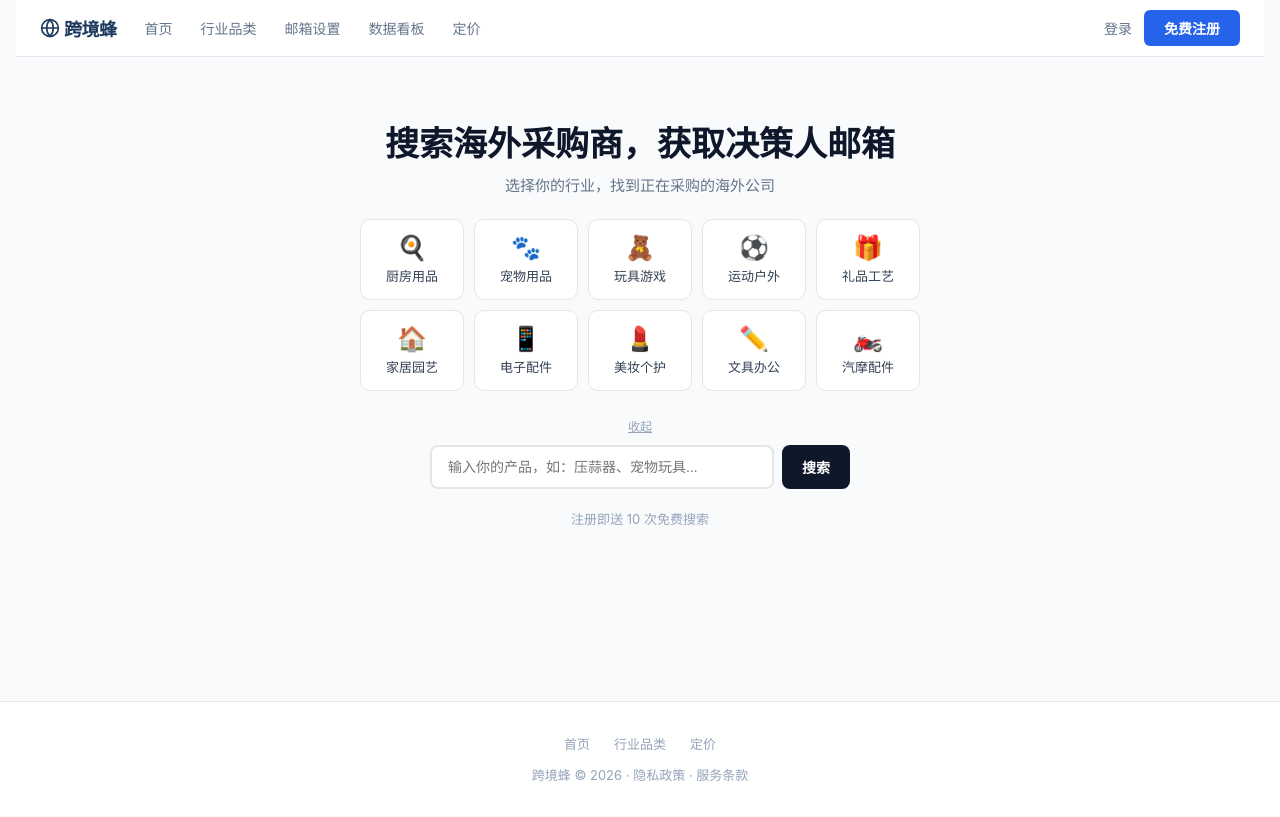
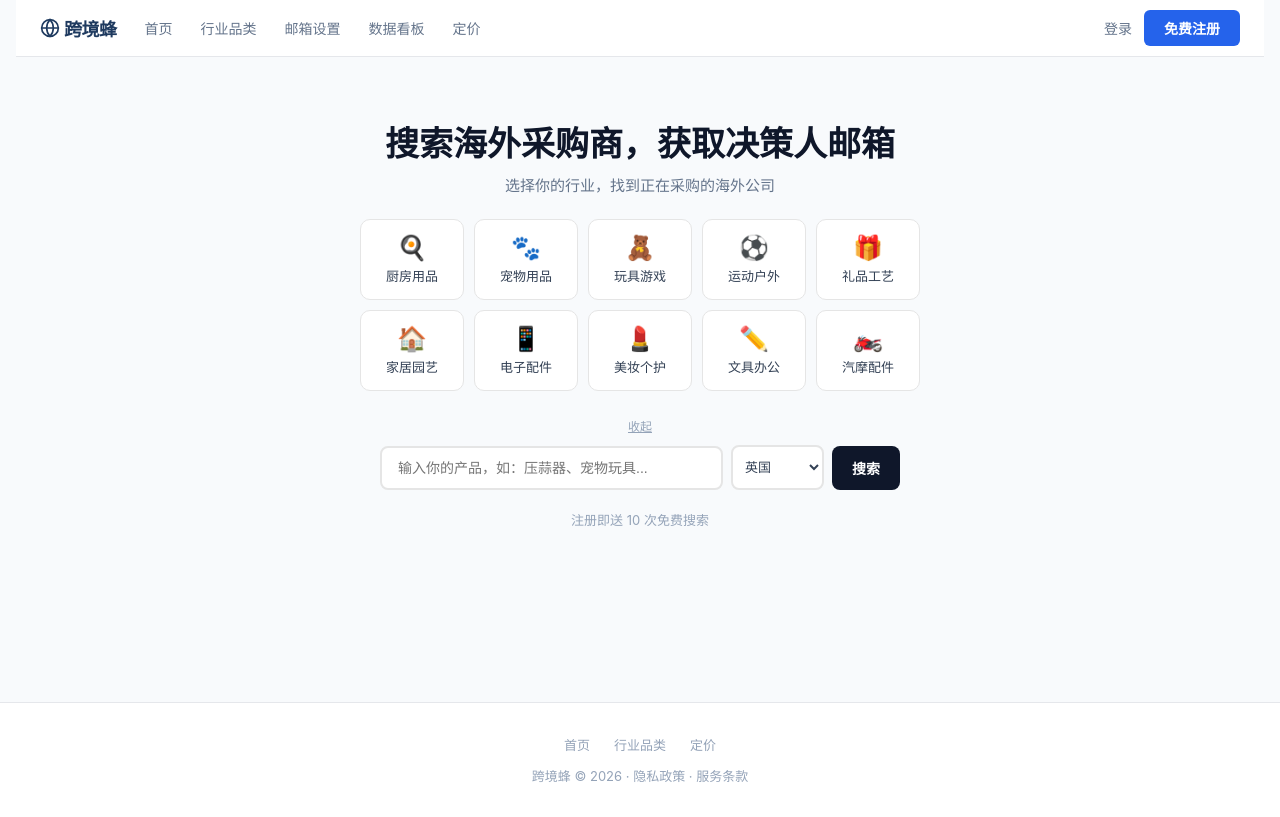
Before and after one commit to 321347/b2b-trade, a Next.js app: page / in a window 1280 px wide. Built offline with nearby package versions, Linux system fonts and the light colour scheme.

Commit message:
自定义搜索增加目标市场区域选择器

```diff
--- a/src/app/SearchPage.js
+++ b/src/app/SearchPage.js
@@ -187,11 +187,15 @@ export default function SearchPage({ variant = 'home' }) {
               {showCustom ? '收起' : '—— 或自定义搜索 ——'}
             </button>
             {showCustom && (
-              <form onSubmit={handleCustomSearch} style={{ display: 'flex', gap: 8, maxWidth: 420, margin: '10px auto 0' }}>
+              <form onSubmit={handleCustomSearch} style={{ display: 'flex', gap: 8, maxWidth: 520, margin: '10px auto 0', alignItems: 'center' }}>
                 <input ref={inputRef} value={query} onChange={e => setQuery(e.target.value)}
                   placeholder="输入你的产品，如：压蒜器、宠物玩具..."
                   style={{ flex: 1, padding: '12px 16px', borderRadius: 8, border: '2px solid #e5e5e5', fontSize: 14, outline: 'none', background: '#fff', color: '#0f172a' }}
                   onFocus={e => e.target.style.borderColor = '#0f172a'} onBlur={e => e.target.style.borderColor = '#e5e5e5'} />
+                <select value={market} onChange={e => setMarket(e.target.value)}
+                  style={{ padding: '12px 8px', borderRadius: 8, border: '2px solid #e5e5e5', background: '#fff', fontSize: 13, color: '#334155', cursor: 'pointer', minWidth: 80 }}>
+                  {MARKETS.map(m => <option key={m} value={m}>{m}</option>)}
+                </select>
                 <button type="submit" disabled={loading}
                   style={{ padding: '12px 20px', borderRadius: 8, background: '#0f172a', color: '#fff', border: 'none', fontSize: 14, fontWeight: 600, cursor: 'pointer', whiteSpace: 'nowrap' }}>
                   {loading ? '搜索中' : '搜索'}
```
